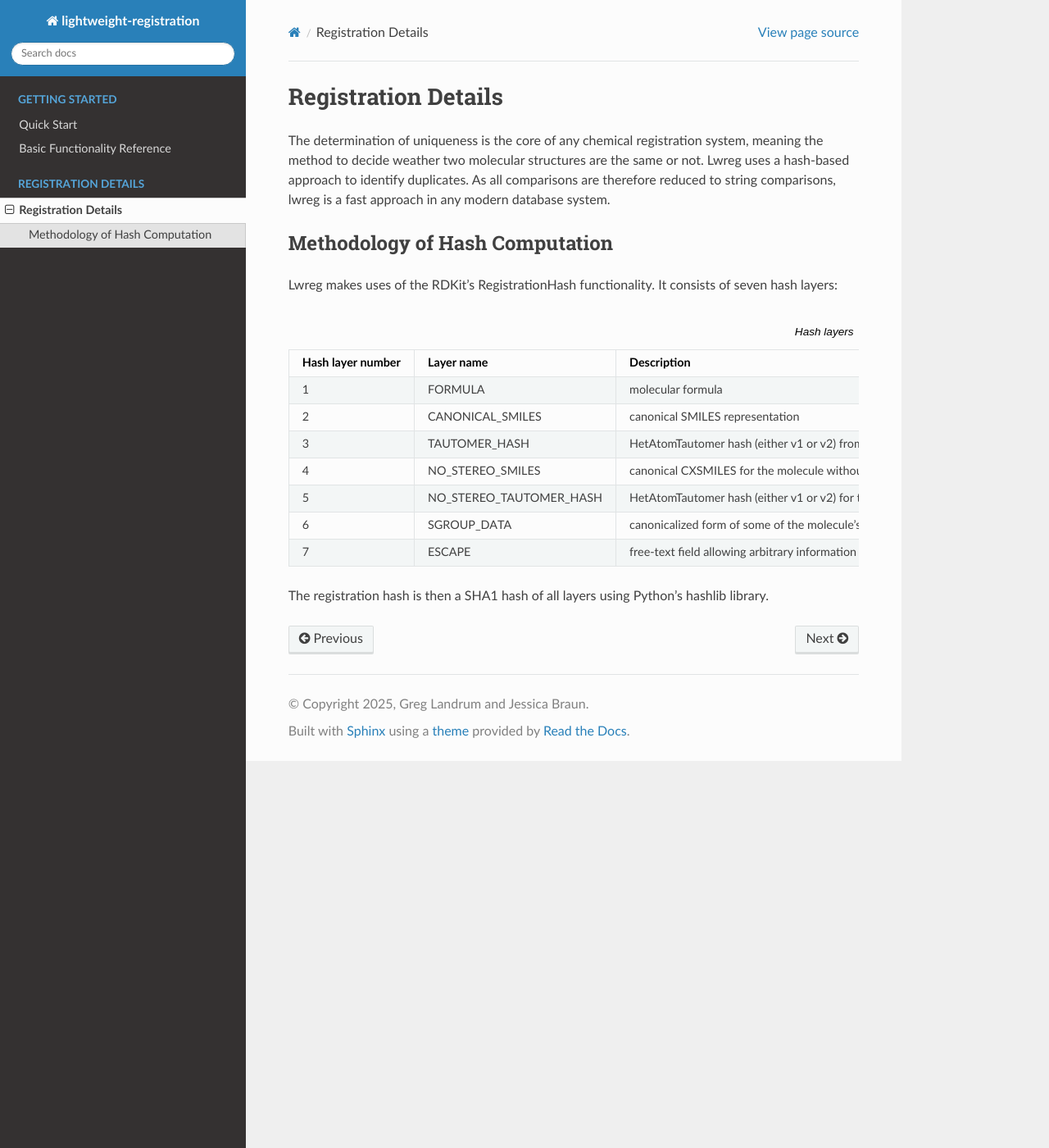
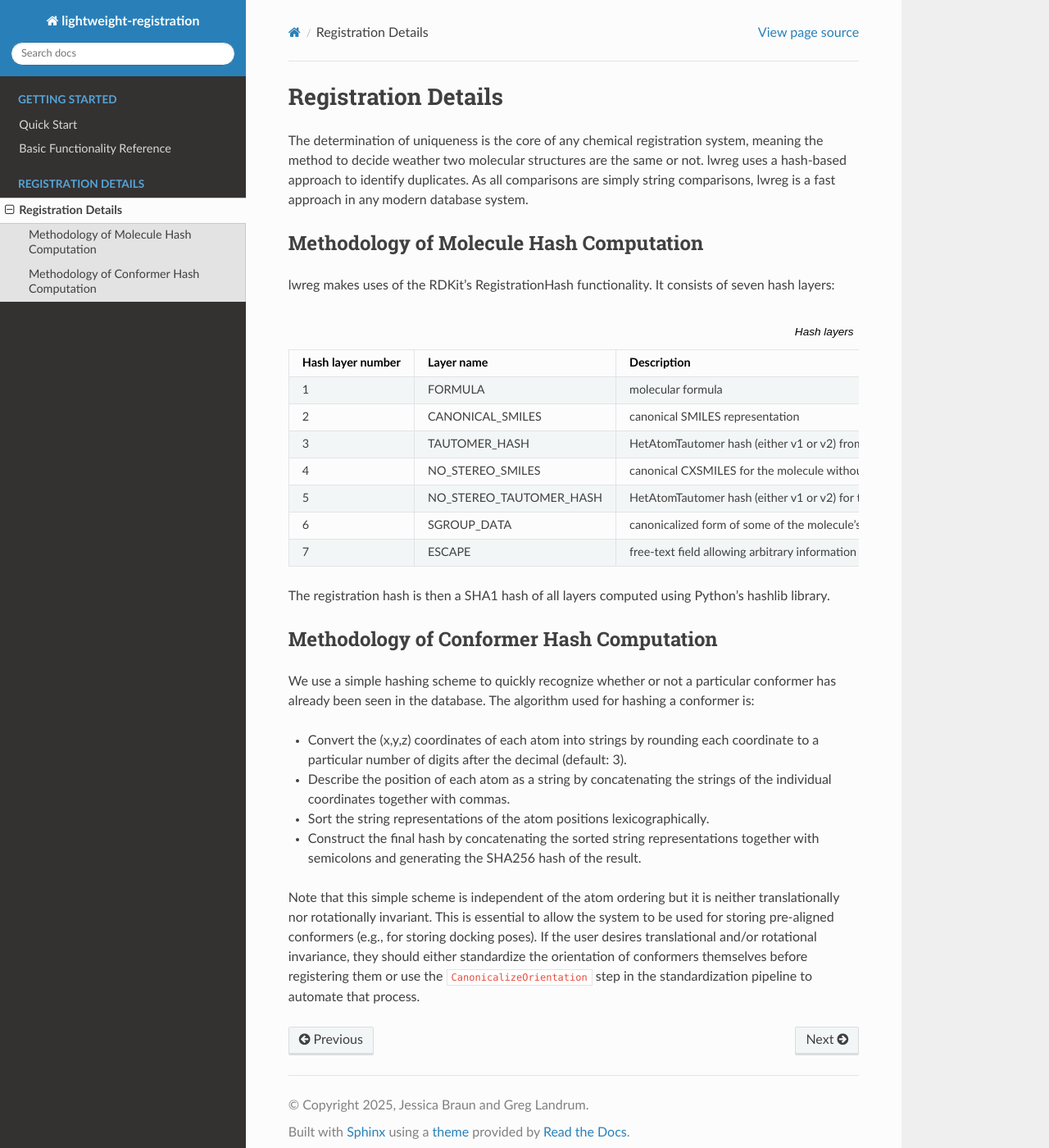
Before and after one commit to rinikerlab/lightweight-registration, a Sphinx documentation site: the page built from docs/source/registrationdetails.rst, in a window 1280 px wide and 1400 px high. Shown: the whole window at 82% size. Built offline with Sphinx 7.4.7 and the Read the Docs theme 3.1.0, drawn with Linux system fonts in a browser that asks for light colours.

Commit message:
small cleanups and additions

```diff
--- a/docs/source/conf.py
+++ b/docs/source/conf.py
@@ -7,8 +7,8 @@
 # https://www.sphinx-doc.org/en/master/usage/configuration.html#project-information
 
 project = 'lightweight-registration'
-copyright = '2025, Greg Landrum and Jessica Braun'
-author = 'Greg Landrum and Jessica Braun'
+copyright = '2025, Jessica Braun and Greg Landrum'
+author = 'Jessica Braun and Greg Landrum'
 
 # -- General configuration ---------------------------------------------------
 # https://www.sphinx-doc.org/en/master/usage/configuration.html#general-configuration
@@ -21,8 +21,6 @@ extensions = [
 templates_path = ['_templates']
 exclude_patterns = []
 
-
-
 # -- Options for HTML output -------------------------------------------------
 # https://www.sphinx-doc.org/en/master/usage/configuration.html#options-for-html-output
 
--- a/docs/source/index.rst
+++ b/docs/source/index.rst
@@ -6,7 +6,7 @@
 Welcome to lwreg!
 =================
 
-Lwreg is a lightweight registration system for chemical registration and data storage.
+lwreg is a lightweight registration system for chemical registration and data storage.
 The package provides a basic flexible registration system for chemical structurces and associated data.
 
 :ref:`Get started <GetStarted>` by setting up your first database configured to your project's needs.
--- a/docs/source/registrationdetails.rst
+++ b/docs/source/registrationdetails.rst
@@ -3,12 +3,12 @@ Registration Details
 
 The determination of uniqueness is the core of any chemical registration system,
 meaning the method to decide weather two molecular structures are the same or not.
-Lwreg uses a hash-based approach to identify duplicates.
-As all comparisons are therefore reduced to string comparisons, lwreg is a fast approach in any modern database system.
+lwreg uses a hash-based approach to identify duplicates.
+As all comparisons are simply string comparisons, lwreg is a fast approach in any modern database system.
 
-Methodology of Hash Computation
--------------------------------
-Lwreg makes uses of the RDKit's RegistrationHash functionality.
+Methodology of Molecule Hash Computation
+----------------------------------------
+lwreg makes uses of the RDKit's RegistrationHash functionality.
 It consists of seven hash layers:
 
 
@@ -41,4 +41,16 @@ It consists of seven hash layers:
      - ESCAPE
      - free-text field allowing arbitrary information to be used as part of the molecule hash
 
-The registration hash is then a SHA1 hash of all layers using Python's hashlib library.
+The registration hash is then a SHA1 hash of all layers computed using Python's hashlib library.
+
+Methodology of Conformer Hash Computation
+-----------------------------------------
+
+We use a simple hashing scheme to quickly recognize whether or not a particular conformer has already been seen in the database. The algorithm used for hashing a conformer is:
+
+* Convert the (x,y,z) coordinates of each atom into strings by rounding each coordinate to a particular number of digits after the decimal (default: 3).
+* Describe the position of each atom as a string by concatenating the strings of the individual coordinates together with commas.
+* Sort the string representations of the atom positions lexicographically.
+* Construct the final hash by concatenating the sorted string representations together with semicolons and generating the SHA256 hash of the result.
+
+Note that this simple scheme is independent of the atom ordering but it is neither translationally nor rotationally invariant. This is essential to allow the system to be used for storing pre-aligned conformers (e.g., for storing docking poses). If the user desires translational and/or rotational invariance, they should either standardize the orientation of conformers themselves before registering them or use the ``CanonicalizeOrientation`` step in the standardization pipeline to automate that process.
```
Also changed, not shown: docs/source/gettingstarted.rst (+10 -11 lines).
